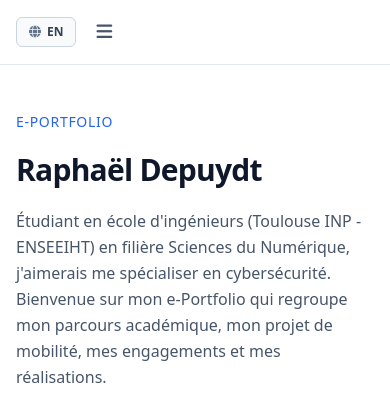
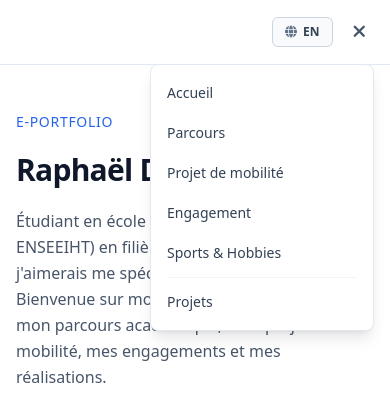
Before and after one commit to aperzam/eportfolio, a plain HTML site: page index.html in a window 390 px wide. Both pictures are taken after a click on the button "Ouvrir ou fermer le menu". Shown: the top 415 px of the page. Drawn offline with nearby package versions, Linux system fonts and the light colour scheme.

Commit message:
modif mobile

```diff
--- a/index.html
+++ b/index.html
@@ -13,7 +13,6 @@
     <!-- Font Awesome Icons -->
     <link rel="stylesheet" href="https://cdnjs.cloudflare.com/ajax/libs/font-awesome/6.5.1/css/all.min.css">
 
-    <script src="script.js"></script>
 	<link rel="stylesheet" href="style.css">
 </head>
 <body class="antialiased selection:bg-slate-800 selection:text-white flex flex-col min-h-screen">
@@ -51,27 +50,31 @@
             </nav>
 
             <!-- Bouton de langue FR / EN & Menu Mobile -->
-            <div class="flex items-center gap-3">
+            <div class="ml-auto flex items-center gap-3">
                 <button onclick="toggleLanguage()" class="px-3 py-1.5 rounded-md border border-slate-300 hover:border-slate-400 bg-slate-50 text-xs font-semibold text-slate-700 transition-colors flex items-center gap-1.5" title="Change language">
                     <i class="fa-solid fa-globe text-slate-500"></i>
                     <span id="lang-btn">EN</span>
                 </button>
-
-                <button onclick="toggleMobileMenu()" class="md:hidden p-2 text-slate-600 hover:text-slate-900">
+                <button id="mobile-menu-button" type="button"
+                    onclick="toggleMobileMenu()"
+                    aria-label="Ouvrir ou fermer le menu"
+                    aria-controls="mobile-menu"
+                    aria-expanded="false"
+                    class="md:hidden p-2 text-slate-600 hover:text-slate-900">
                     <i id="mobile-icon" class="fa-solid fa-bars text-lg"></i>
                 </button>
             </div>
         </div>
 
         <!-- Menu Mobile -->
-        <div id="mobile-menu" class="hidden md:hidden bg-white border-b border-slate-200 px-4 py-3 space-y-2 text-sm font-medium text-slate-700">
+        <div id="mobile-menu" class="hidden md:hidden absolute right-4 top-full w-56 rounded-lg border border-slate-200 bg-white px-4 py-3 shadow-lg space-y-2 text-sm font-medium text-slate-700">
             <a href="#accueil" onclick="navigateToSection(event, 'accueil'); toggleMobileMenu()" class="block py-1.5 hover:text-slate-900" data-i18n="nav_home">Accueil</a>
             <a href="#parcours" onclick="navigateToSection(event, 'parcours'); toggleMobileMenu()" class="block py-1.5 hover:text-slate-900" data-i18n="nav_academic">Parcours</a>
             <a href="#mobilite" onclick="navigateToSection(event, 'mobilite'); toggleMobileMenu()" class="block py-1.5 hover:text-slate-900" data-i18n="nav_mobility">Mobilité</a>
             <a href="#engagement" onclick="navigateToSection(event, 'engagement'); toggleMobileMenu()" class="block py-1.5 hover:text-slate-900" data-i18n="nav_civic">Engagement</a>
             <a href="#hobbies" onclick="navigateToSection(event, 'hobbies'); toggleMobileMenu()" class="block py-1.5 hover:text-slate-900" data-i18n="nav_hobbies">Sports & Hobbies</a>
             <div class="pt-2 border-t border-slate-100">
-                <a href="projets.html" data-i18n="nav-projects">Projets</a>
+                <a href="projets.html" class="block py-1.5 hover:text-slate-900" data-i18n="nav_projects">Projets</a>
             </div>
         </div>
     </header>
@@ -201,7 +204,7 @@
                         <div class="text-xs font-semibold text-blue-600 uppercase mb-1" data-i18n="mob_1_tag">Destination prévue</div>
                         <h3 class="font-semibold text-slate-900 text-base" data-i18n="mob_1_country">Canada (Montréal)</h3>
                         <p class="text-sm text-slate-600 mt-2 leading-relaxed" data-i18n="mob_1_desc">
-                            Semestre d'études ou double diplôme (Polytechnique Montréal) pour leur excellence en informatique. De plus le Canada offre un environnement bilingue ce qui permettrait de renforcer mes compétences lunguistiques en anglais.
+                            Semestre d'études ou double diplôme (Polytechnique Montréal) pour leur excellence en informatique. De plus le Canada offre un environnement bilingue ce qui permettrait de renforcer mes compétences linguistiques en anglais.
                         </p>
                     </div>
                     <!-- Copier coller le bloc du haut pour rajouter une autre destination-->
--- a/script.js
+++ b/script.js
@@ -21,7 +21,7 @@ const translations = {
         "mob_intro": "Dans le cadre de ma scolarité d'ingénieur, je souhaite effectuer un semestre d'échange académique ou un stage à l'étranger afin de perfectionner mon anglais, découvrir de nouvelles méthodes de travail et m'ouvrir à une autre culture.",
         "mob_1_tag": "Destination prévue",
         "mob_1_country": "Canada (Montréal)",
-        "mob_1_desc": "Semestre d'études ou double diplôme (Polytechnique Montréal) pour leur excellence en informatique. De plus le Canada offre un environnement bilingue ce qui permettrait de renforcer mes compétences lunguistiques en anglais.",
+        "mob_1_desc": "Semestre d'études ou double diplôme (Polytechnique Montréal) pour leur excellence en informatique. De plus le Canada offre un environnement bilingue ce qui permettrait de renforcer mes compétences linguistiques en anglais.",
         "eng_title": "Engagements",
         "eng_1_title": "Engagement écologique",
         "eng_1_desc": "Participation à des initiatives écologiques et durables pour réduire l'empreinte carbone et promouvoir la sensibilisation environnementale.",
@@ -113,5 +113,25 @@ function applyTranslations() {
     if (langBtn) langBtn.textContent = currentLang === 'fr' ? 'EN' : 'FR';
 }
 
+function toggleMobileMenu() {
+    const menu = document.getElementById('mobile-menu');
+    const button = document.getElementById('mobile-menu-button');
+    const icon = document.getElementById('mobile-icon');
+
+    if (!menu || !button) {
+        console.error('Menu mobile ou bouton introuvable.');
+        return;
+    }
+
+    const opening = menu.classList.contains('hidden');
+    menu.classList.toggle('hidden', !opening);
+    button.setAttribute('aria-expanded', String(opening));
+    if (icon) {
+        icon.classList.toggle('fa-bars', !opening);
+        icon.classList.toggle('fa-xmark', opening);
+    }
+}
+
+
 // Appliquer la traduction au chargement de chaque page
 document.addEventListener('DOMContentLoaded', applyTranslations);
```
Also changed, not shown: projets.html (+6 -5 lines).
